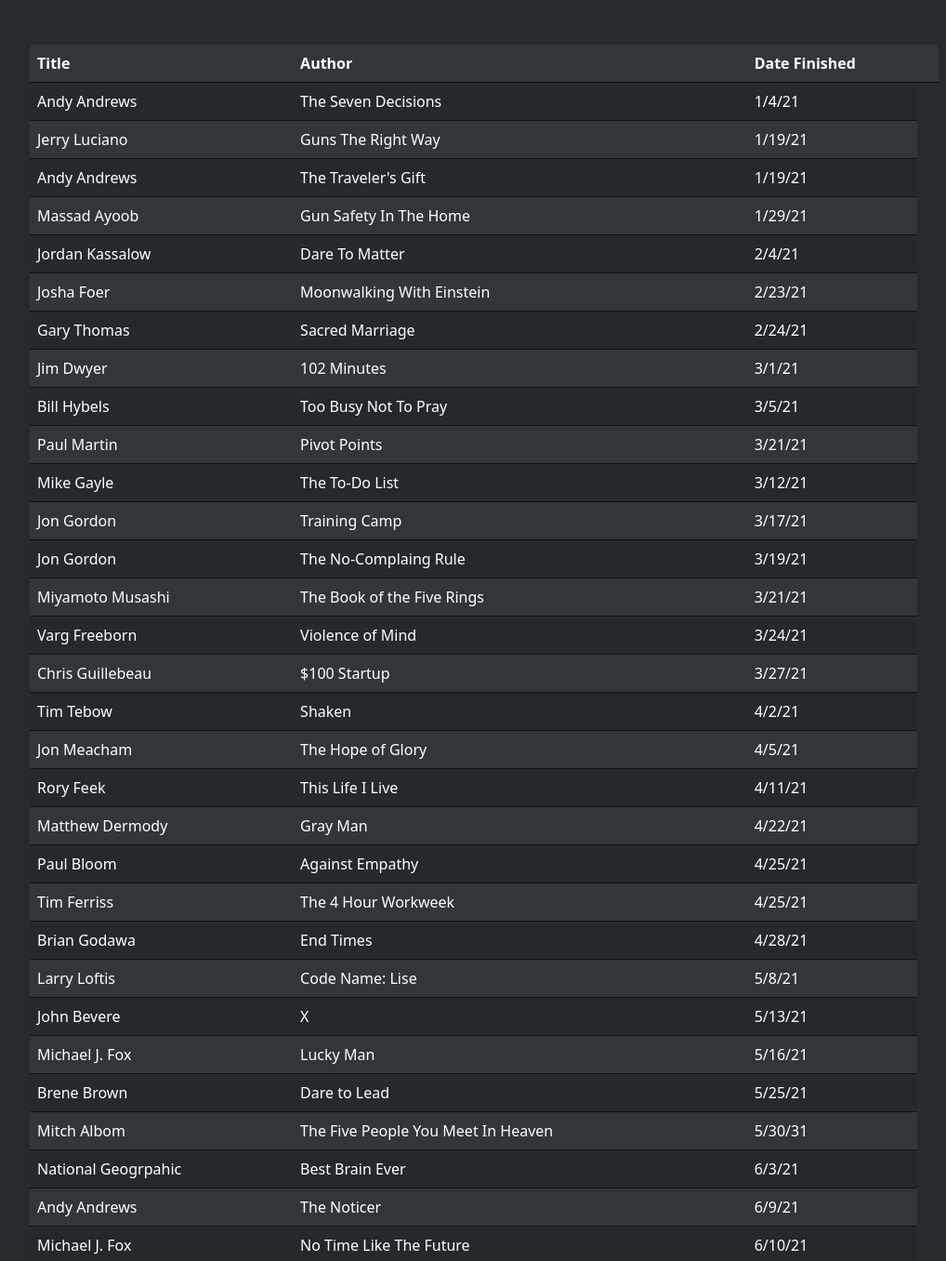
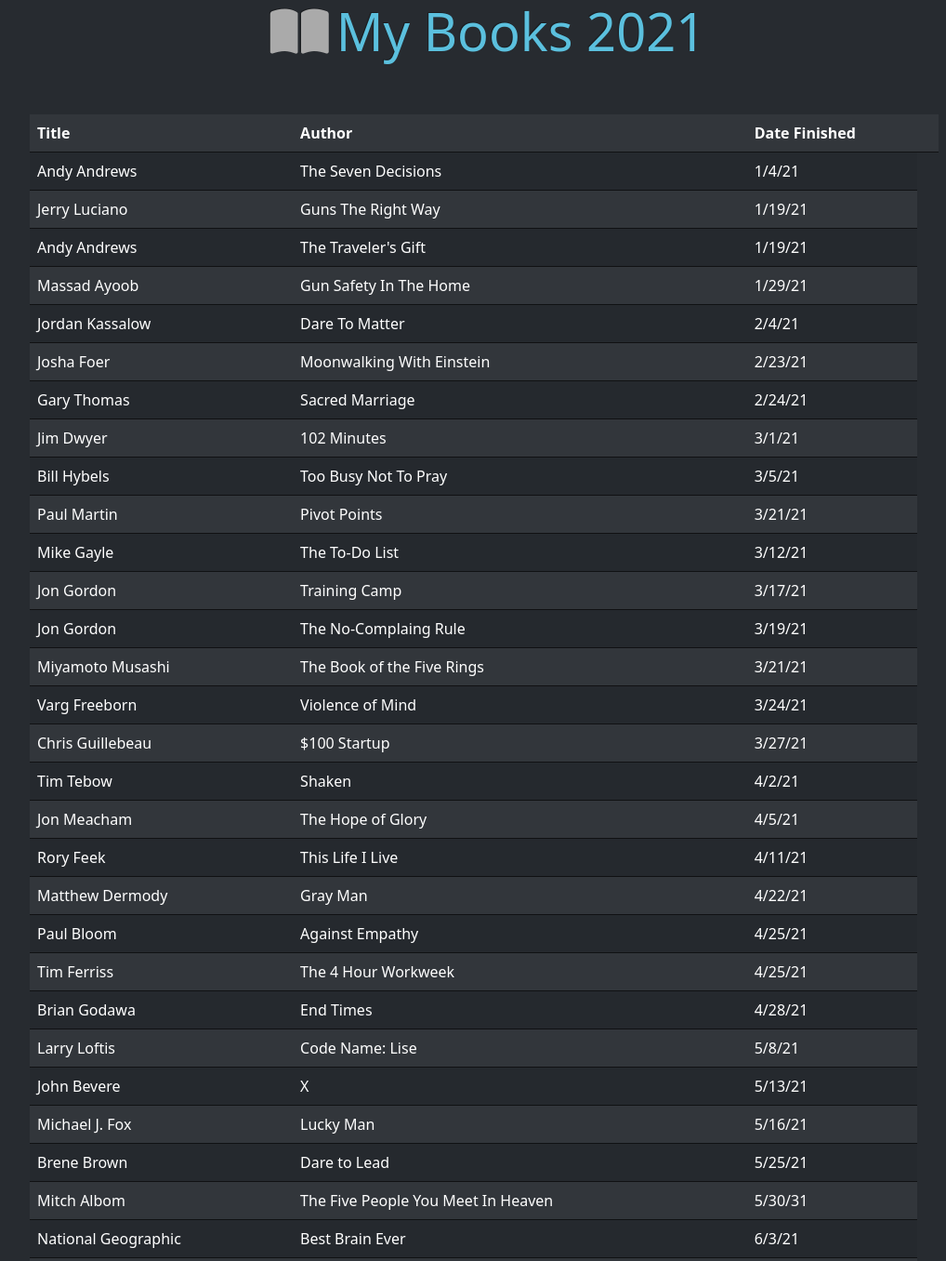
Before and after one commit to Mikegizmo/MyBooks, a plain HTML site: page index3.html in a window 1280 px wide. Shown: the top 1356 px of the page at 93% size, without its empty margins (119-1137 px from the left). Drawn offline with nearby package versions, Linux system fonts and the light colour scheme.

Commit message:
added header

```diff
--- a/books-2021.json
+++ b/books-2021.json
@@ -141,7 +141,7 @@
   },
   {
     "title":"Best Brain Ever",
-    "author":"National Geogrpahic",
+    "author":"National Geographic",
     "date":"6/3/21"
   },
   {
--- a/index3.html
+++ b/index3.html
@@ -4,10 +4,12 @@
   <meta charset="UTF-8">
   <meta http-equiv="X-UA-Compatible" content="IE=edge">
   <meta name="viewport" content="width=device-width, initial-scale=1.0">
+  <link rel="stylesheet" href="https://cdnjs.cloudflare.com/ajax/libs/font-awesome/6.3.0/css/all.min.css" integrity="sha512-SzlrxWUlpfuzQ+pcUCosxcglQRNAq/DZjVsC0lE40xsADsfeQoEypE+enwcOiGjk/bSuGGKHEyjSoQ1zVisanQ==" crossorigin="anonymous" referrerpolicy="no-referrer" />
   <link rel="stylesheet" href="https://bootswatch.com/5/slate/bootstrap.min.css">
   <title>MyBooks 2021</title>
 </head>
 <body>
+  <h1 class="display-4 text-center"><i class="fa fa-book-open mx-2"></i><span class="text-info">My Books 2021</span></h1>
   <div class='row justify-content-center'>
     <table class="table table-striped mt-5 w-75">
       <thead>
```
